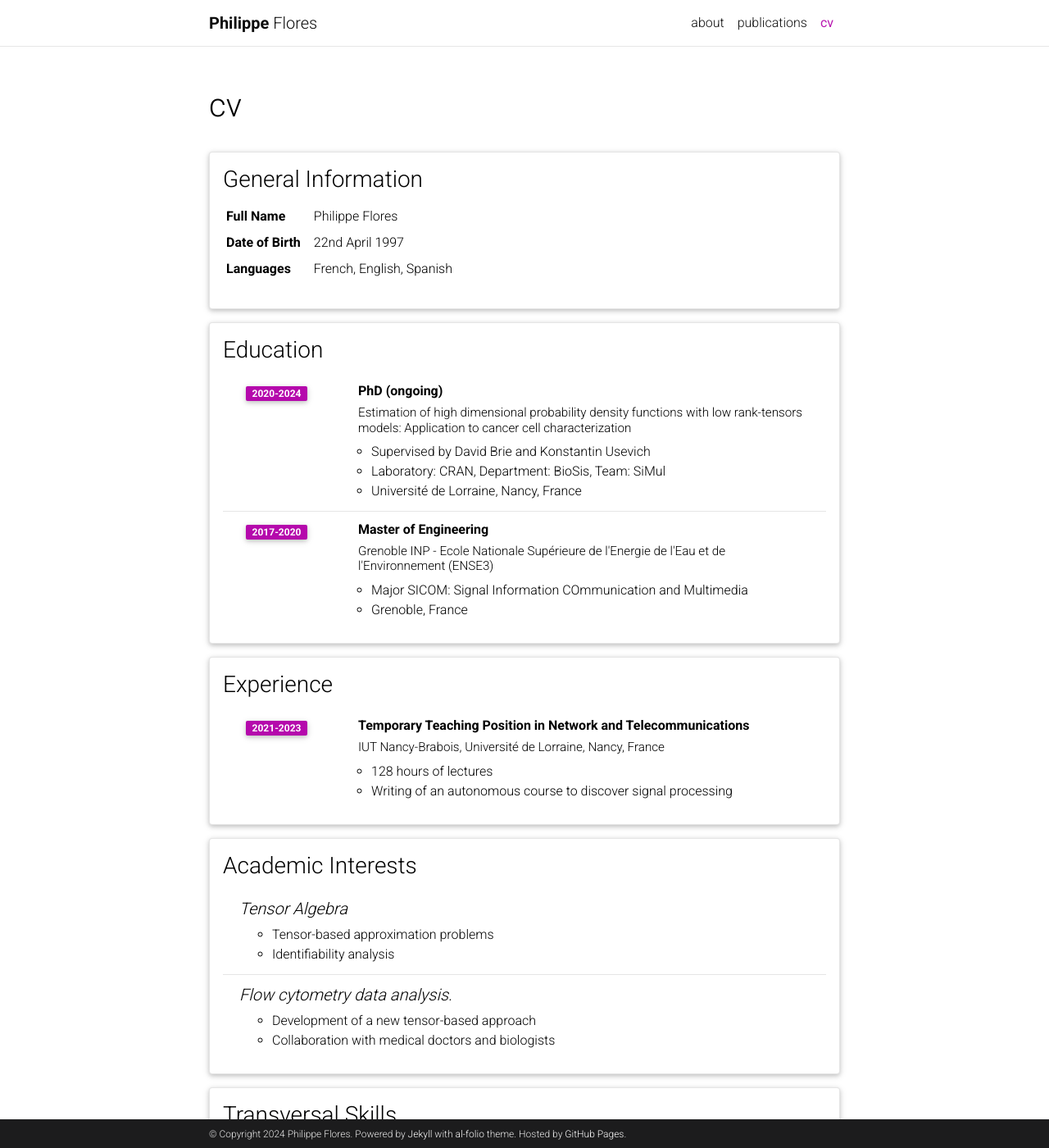
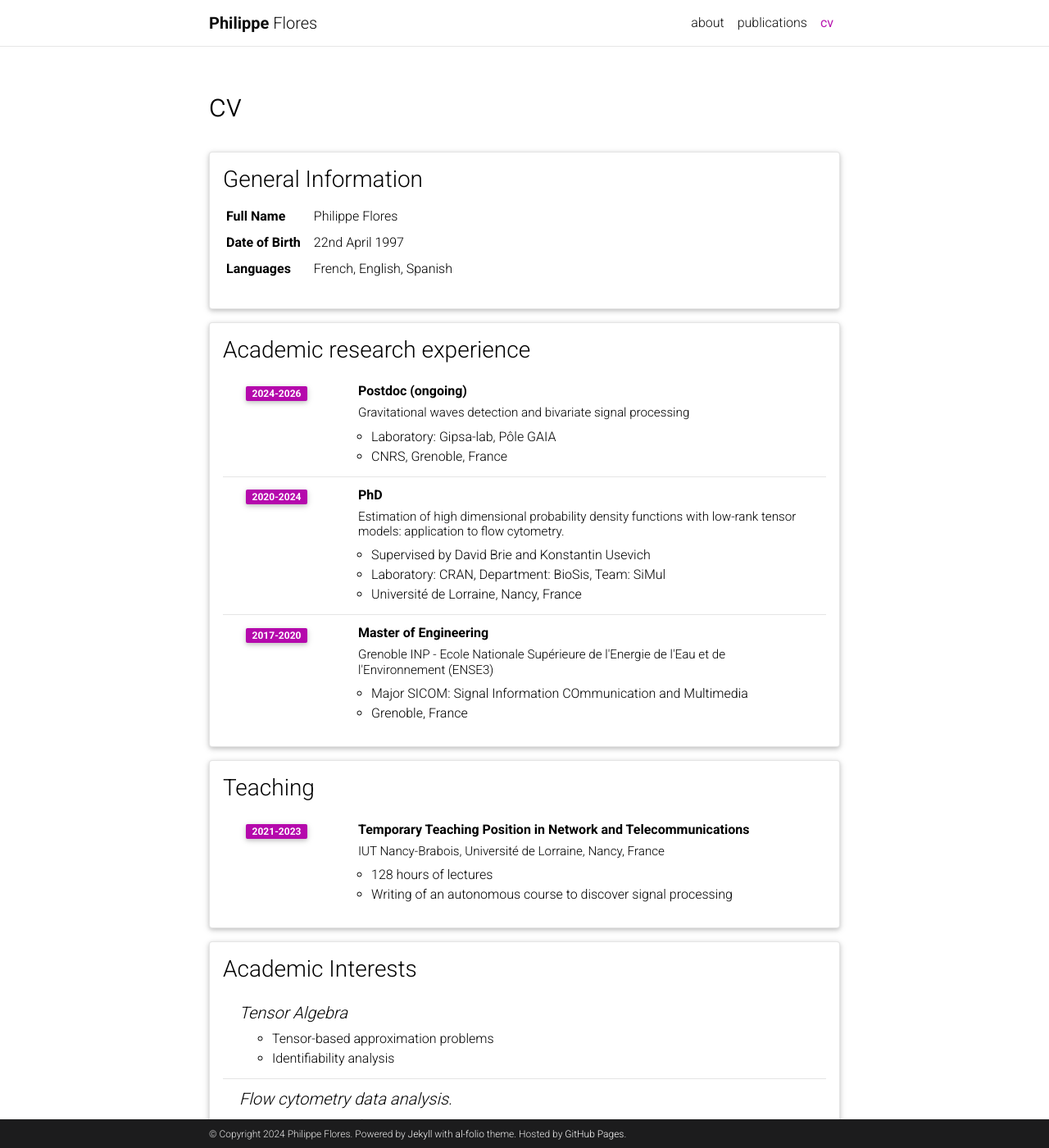
Before and after one commit to philippeflores/philippeflores.github.io, a Jekyll site: the page built from _pages/cv.md, in a window 1280 px wide and 1400 px high. Shown: the whole window at 82% size. Built offline with Jekyll 4.4.1, drawn with Linux system fonts in a browser that asks for light colours; comment, search, counter and statistics services are not loaded; a style sheet for code colours, icons or effects is not loaded.

Commit message:
ajout these plus postdoc

```diff
--- a/_data/cv.yml
+++ b/_data/cv.yml
@@ -8,11 +8,17 @@
     - name: Languages
       value: French, English, Spanish
 
-- title: Education
+- title: Academic research experience
   type: time_table
   contents:
-    - title: PhD (ongoing)
-      institution: "Estimation of high dimensional probability density functions with low rank-tensors models: Application to cancer cell characterization"
+    - title: Postdoc (ongoing)
+      institution: "Gravitational waves detection and bivariate signal processing"
+      year: 2024-2026
+      description:
+        - "Laboratory: Gipsa-lab, Pôle GAIA"
+        - "CNRS, Grenoble, France"
+    - title: PhD
+      institution: "Estimation of high dimensional probability density functions with low-rank tensor models: application to flow cytometry."
       year: 2020-2024
       description:
         - "Supervised by David Brie and Konstantin Usevich"
@@ -25,7 +31,7 @@
         - "Major SICOM: Signal Information COmmunication and Multimedia"
         - "Grenoble, France"
 
-- title: Experience
+- title: Teaching
   type: time_table
   contents:
     - title: Temporary Teaching Position in Network and Telecommunications
```
Also changed, not shown: _bibliography/papers.bib (+9 -0 lines).
